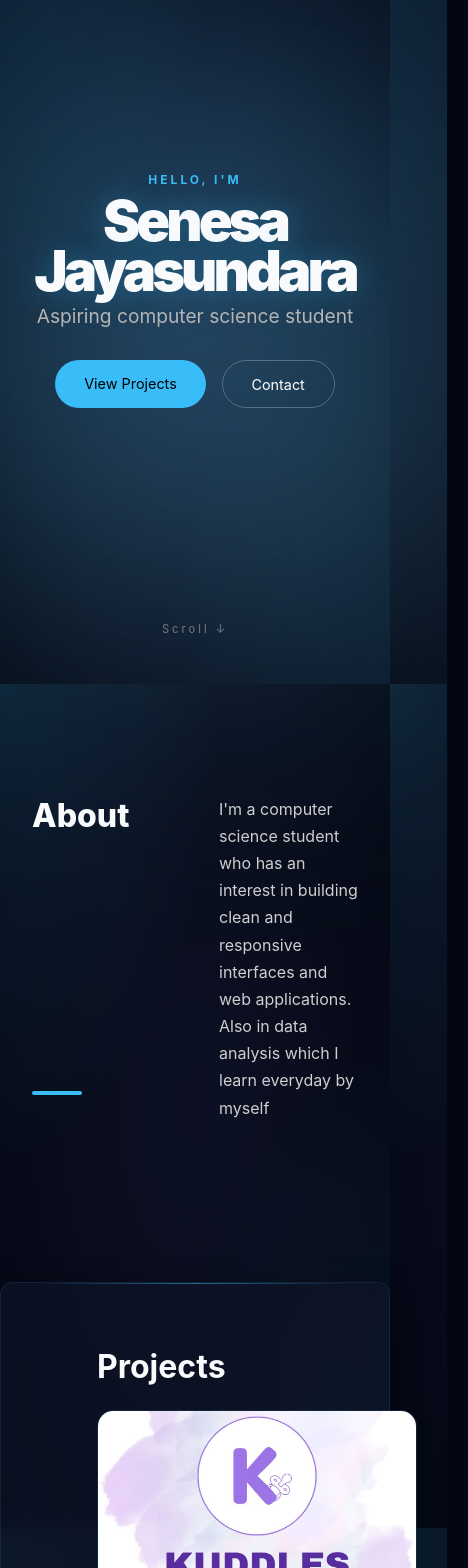
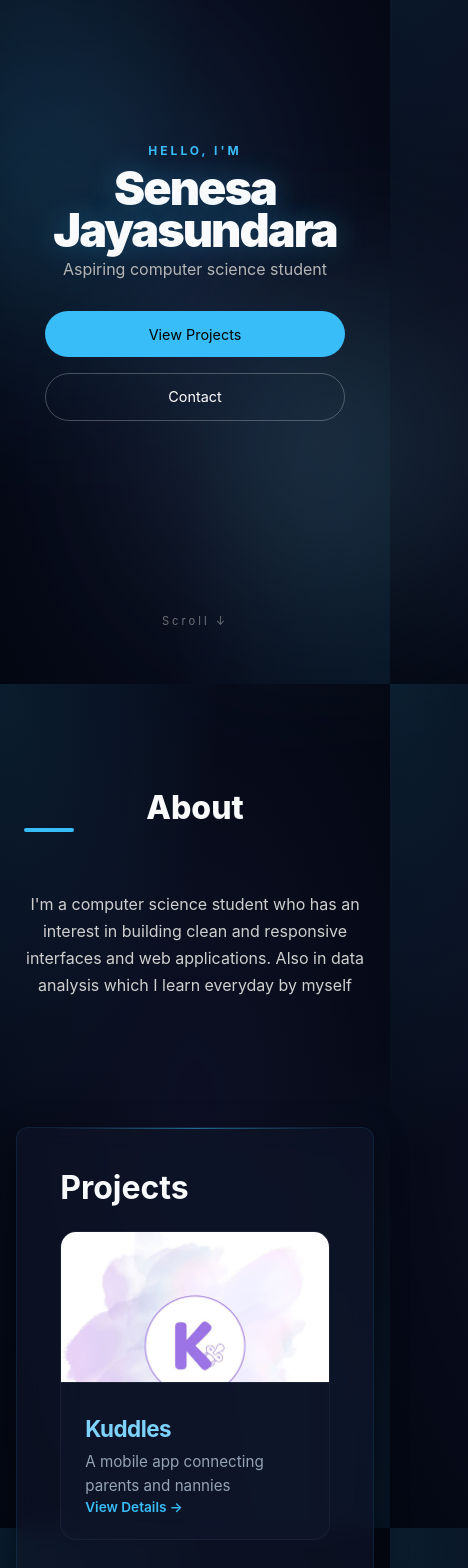
Before and after one commit to senesaJaysundara/Portfolio, a React (Vite) app in the folder portfolio--/: page / in a window 390 px wide. Shown: the part 160-1728 px from the top of the page, 468 px wide, since content can reach past the window. Built offline with nearby package versions, Linux system fonts and the light colour scheme.

Commit message:
Improvements in these files
Slight improvements and additions into these files

```diff
--- a/portfolio--/src/App.css
+++ b/portfolio--/src/App.css
@@ -313,13 +313,14 @@
 }
 .project-grid{
   display: grid;
-  grid-template-columns: repeat(auto-fit, minmax(320px, 1fr));
+  /*grid-template-columns: repeat(auto-fit, minmax(320px, 1fr));*/
+  grid-template-columns: repeat(2, 1fr);
   gap: 2.5rem;
 }
 .project-card{
   background: var(--surface);
   backdrop-filter: blur(12px);
-  border: 1px solid rgba(56, 189, 248, 0.1);
+  border: 1px solid rgba(255, 255, 255, 0.05);
   border-radius: 16px;
   text-decoration: none;
   display: flex;
@@ -336,9 +337,10 @@
  .project-image{
   width: 100%;
   aspect-ratio: 16/9;
-  background: #1a1a1f;
+  border-bottom: 1px solid rgba(255, 255, 255, 0.05);
+  background: #0f172a;
   overflow: hidden;
-  display: flex;
+  display: block;
   align-items: center;
   justify-content: center;
 }
@@ -346,13 +348,14 @@
   width: 100%;
   height: 100%;
   object-fit: cover;
+  object-position: top;
   transition: transform 0.5s ease;
 }
 .project-card:hover .project-image img{
-  transform: scale(1.08);
+  transform: scale(1.05);
 }
 .project-content{
-  padding: 1.8rem;
+  padding: 1.5rem;
   flex-grow: 1;
   display: flex;
   flex-direction: column;
@@ -360,14 +363,16 @@
 }
 .project-content h4{
   font-size: 1.4rem;
-  color: #fff;
-  margin: 0;
+  color: var(--primary-soft);
+  margin-bottom: 0.5rem;
+  font-weight: 700;
+  letter-spacing: -0.5px;
 }
 .project-content p{
   font-size: 0.95rem;
   line-height: 1.6;
   margin: 0;
-  color: #bdbdbd;
+  color: var(--text-muted);
   display: -webkit-box;
   -webkit-line-clamp: 3;
   -webkit-box-orient: vertical;
@@ -383,9 +388,10 @@
   font-weight: 900;
   letter-spacing: -2;
   margin-bottom: 2rem;
-  background: linear-gradient(to bottom, #fff, #888);
+  background: linear-gradient(to bottom, #fff, var(--primary));
   -webkit-background-clip: text;
   -webkit-text-fill-color: transparent;
+  text-transform: capitalize;
 }
 .view-more{
   margin-top: auto;
@@ -419,9 +425,11 @@
   gap: 2rem;
 }
 .project-meta h4{
-  font-size: 1rem;
-  margin-bottom: 0.4rem;
-  color: #fff;
+  font-size: 1.1rem;
+  margin-bottom: 1rem;
+  color: var(--primary-soft);
+  text-transform: uppercase;
+  letter-spacing: 1px;
 }
 .project-section{
   margin-top: 5rem;
@@ -436,6 +444,23 @@
   font-size: 0.9rem;
   letter-spacing: 2px;
   margin-bottom: 1rem;
+}
+.project-section ul{
+  list-style: none;
+  padding:0;
+}
+.project-section ul li{
+  position: relative;
+  padding-left: 1.5rem;
+  margin-bottom: 0.8rem;
+  color: var(--text-muted);
+}
+.project-section ul li::before{
+  content: "→";
+  position: absolute;
+  left: 0;
+  color: var(--primary);
+  font-weight: bold;
 }
 .project-content{
   font-size: 0.8rem;
@@ -459,21 +484,24 @@
 }
 .project-gallery{
   display: grid;
-  grid-template-columns: 1fr 1fr;
+  grid-template-columns: repeat(auto-fit, minmax(300px, 1fr));
   gap: 2rem;
-  margin-top: 4rem;
+  margin-top: 2rem;
 }
 .project-gallery img{
-   width: 100%;
+  width: 100%;
   height: 200px;
+  aspect-ratio: 16/10;
   border-radius: 14px;
   object-fit: cover;
-  border: 1px solid rgba(255, 255, 255, 0.1);
-  box-shadow: 0 20px 50px rgba(0, 0, 0, 0.3);
-  transition: transform 0.4s ease;
+  border: 1px solid rgba(56, 189, 248, 0.1);
+  box-shadow: 0 10px 30px rgba(0, 0, 0, 0.3);
+  transition: all 0.4s ease;
 }
 .project-gallery img:hover{
-  transform: scale(1.05);
+  transform: translateY(-10px) scale(1.02);
+  border-color: var(--primary);
+  box-shadow: 0 20px 40px rgba(56, 189, 248, 0.2);
 }
 .back-btn{
   background: transparent;
@@ -495,23 +523,52 @@
   border-color: var(--primary);
   transform: translateY(-5px);
 }
+.btn-primary{
+  display: inline-flex;
+  align-items: center;
+  justify-content: center;
+  padding: 1rem 2rem;
+  background-color: var(--primary);
+  color: #030712 !important;
+  font-weight: 700;
+  text-decoration: none;
+  border-radius: 999px;
+  transition: all 0.3s ease;
+  box-shadow: 0 4px 15px rgba(56, 189, 248, 0.3);
+  margin-top: 1rem;
+  text-transform: uppercase;
+  letter-spacing: 1px;
+  font-size: 0.9rem;
+}
+.btn-primary:hover{
+  transform: translateY(-3px);
+  background-color: var(--primary-soft);
+  box-shadow: 0 8px 25px rgba(56, 189, 248, 0.5);
+  color: #000 !important;
+}
 
 /*Skills*/
 .skills-grid{
   display: grid;
-  grid-template-columns: repeat(auto-fit, minmax(120px, 1fr));
-  gap: 1rem;
-  margin-top: 1.5rem;
+  grid-template-columns: repeat(4, 1fr);
+  /*grid-template-columns: repeat(auto-fit, minmax(120px, 1fr));*/
+  gap: 1.5rem;
+  margin-top: 2.5rem;
   list-style: none;
+  padding: 0;
 }
 .skills-grid li{
   background: rgba(56, 189, 248, 0.6);
   border: 1px solid rgba(56, 189, 248, 0.2);
   color: var(--primary-soft);
-  font-family: 'Courier New',monospace;
-  font-size: 0.85rem;
-  padding: 0.8rem 1.5rem;
-  border-radius: 4px;
+  font-family: 'Inter', sans-serif;
+  font-size: 0.9rem;
+  font-weight: 500;
+  padding: 1.2rem;
+  border-radius: 12px;
+  text-align: center;
+  display: flex;
+  justify-content: center;
   letter-spacing: 1px;
   transition: all 0.3s ease;
 }
@@ -622,3 +679,64 @@
 html{
   scroll-behavior: smooth;
 }
+
+/*Responsive Designs*/
+@media (max-width: 768px){
+  .hero::before, .hero::after{
+    width: 280px;
+    height: 280px;
+    filter: blur(100px);
+    opacity: 0.2;
+  }
+  .hero::before{
+    left: -20%;
+  }
+  .hero::after{
+    right: -20%;
+  }
+  .hero-name{
+    font-size: clamp(2.5rem, 12vw, 4rem);
+    letter-spacing: -2px;
+  }
+  .hero-action{
+    flex-direction: column;
+    gap: 1rem;
+    width: 100%;
+    max-width: 300px;
+    margin: 2rem auto 0;
+  }
+  .nav-links{
+    display: none;
+  }
+  .about-grid{
+    grid-template-columns: 1fr;
+    text-align: center;
+    gap: 2rem;
+  }
+  .project-grid{
+    grid-template-columns: 1fr;
+    gap: 2.5rem;
+  }
+  .section{
+    margin: 4rem 1rem;
+    padding: 2.5rem 1.2rem;
+  }
+  .skills-grid{
+    grid-template-columns: repeat(auto-fit, minmax(110px, 1fr));
+    gap: 0.8rem;
+  }
+}
+
+@media (max-width: 480px){
+  .hero-subtitle{
+    font-size: 1rem;
+  }
+  .footer-content{
+    flex-direction: column;
+    gap: 1.5rem;
+    text-align: center;
+  }
+  .project-detail h1{
+    font-size: 2.2rem;
+  }
+}
--- a/portfolio--/src/App.tsx
+++ b/portfolio--/src/App.tsx
@@ -108,11 +108,11 @@ function App() {
           slug='GoodHealthandWellbeing'
           image='/images/good-health.png'/>
 
-          {/* <ProjectCard
-          title='Personal Portfolio'
-          description='Personal portfolio website about myself, project that have done, and skills in a clean and responsive web design'
-          slug='Portfolio'
-          image=''/> */}
+          <ProjectCard
+          title='Sales Data Analysis'
+          description='Analysing sales data using Excel to uncover trends and business insights'
+          slug='SalesAnalytics'
+          image='/images/sales-dashboard.png'/>
       </div>
       </div>
     </section>
@@ -129,6 +129,7 @@ function App() {
           <li>React</li>
           <li>SQL</li>
           <li>Figma</li>
+          <li>Microsoft Office</li>
         </ul>
       </div>
     </section>
@@ -139,7 +140,7 @@ function App() {
         <h3>Let's work together</h3>
 
         <div className="contact-actions">
-          <a href="mailto:senesajay11@gmail.com" className="btn primary">Email</a>
+          <a href="mailto:senesajayasundara@gmail.com" className="btn primary">Email</a>
           <a href="https://github.com/senesaJaysundara" className="btn ghost">GitHub</a>
           <a href="https://www.linkedin.com/in/senesa-jayasundara-9174a6333" className="btn ghost">LinkedIn</a>
         </div>
--- a/portfolio--/src/index.css
+++ b/portfolio--/src/index.css
@@ -1,7 +1,5 @@
 /*Global reset*/
-*,
-*::before,
-*::after{
+*,*::before,*::after {
   box-sizing: border-box;
   margin: 0;
   padding: 0;
@@ -18,11 +16,16 @@ body{
   radial-gradient(at 50% 50%, rgba(124, 124, 255, 0.08) 0, transparent 100%);
   background-attachment: fixed;
   color: var(--text-main);
+  width: 100%;
+  max-width: 100%;
+  overflow-x: hidden;
+  position: relative;
 }
 
 /*Utility*/
 .container{
+  width: 100%;
   max-width: 1100px;
   margin: 0 auto;
-  padding: 0 2rem;
+  padding: 0 1.5rem;
 }
--- a/portfolio--/src/pages/ProjectDetail.tsx
+++ b/portfolio--/src/pages/ProjectDetail.tsx
@@ -4,7 +4,7 @@ const projects = {
     kuddles: {
         title: "kuddles",
         overview: "A mobile application that connects both paernts and nannies, by updating child's activity in real time",
-        tech: ["React Native - Typesript", "Node.js", "Firebase","MongoDB"],
+        tech: ["React Native - typescript","Node.js","MongoDB","Firebase"],
         problem: "Parents oftern struggles to find a reliable nanny for their children, and they also want to stay updated with their children's daily activities. On the other hand, nannies also want to have a platform to connect with parents and manage their work more efficiently.",
         solution: "Designs a mobile application with a user friendly interface and real-time updates with clear activity tracking",
         heroImage: "/images/Kuddles.jpg",
@@ -37,17 +37,19 @@ const projects = {
             "/images/good-health-page.png",
         ]
     },
-    // Portfolio: {
-    //     title: "Personal Portfolio",
-    //     overview: "A personal portfolio website showcasing projects and skills",
-    //     tech: ["React - TypeScript"],
-    //     problem: "Need a professional portfolio to showcase projects and skills effectively.",
-    //     solution: "Designs a responsive and visually appealing portfolio website with clear navigation and project details.",
-    //     heroImage: "",
-    //     screenshots:[
-
-    //     ]
-    // },
+    SalesAnalytics: {
+        title: "Sales Data Analysis",
+        overview: "An Excel-based data analytics project analyzing sales performance to uncover trends, top-performing products, and regional insights.",
+        tech: ["Microsoft Excel","Pivot Tables","Data Cleaning","Data Visualization"],
+        problem: "Business often struggle to understand sales trends and identify top-performing products and regions due to unstructured data.",
+        solution: "Cleaned and analyzed sales data using Excel, created pivot tables and dashboards, and generated insights to support data-driven decision-making.",
+        heroImage: "/images/sales-dashboard.png",
+        screenshots:[
+            "/images/sales-chart1.png",
+            "/images/sales-chart2.png",
+            "/images/sales-chart3.png"
+        ]
+    },
 };
 
 function ProjectDetail() {
@@ -91,6 +93,28 @@ function ProjectDetail() {
                     <p>{project.solution}</p>
                 </div>
 
+                {slug === "SalesAnalytics" && (
+                    <div className='project-section'>
+                        <h3>Key Insights</h3>
+                        <ul>
+                            <li>Observed monthly sales trends and seasonal patterns</li>
+                            <li>Indetified top-performing products contributing the highest revenue</li>
+                            <li>Analyzed region-wise sales performance</li>
+                            <li>Generated insights to support business decision-making</li>
+                        </ul>
+                    </div>
+                )}
+
+                {slug == "SalesAnalytics" && (
+                    <div className='project-section report-download-section'>
+                        <h3>Project Documentation</h3>
+                        <a
+                        href='/reports/DA Project Report.pdf'
+                        target='_blank'
+                        className='btn-primary'> View Full Analysis Report</a>
+                    </div>
+                )}
+
                 {project.screenshots && (
                     <div className='project-section'>
                         <h3>Project Pictures</h3>
```
